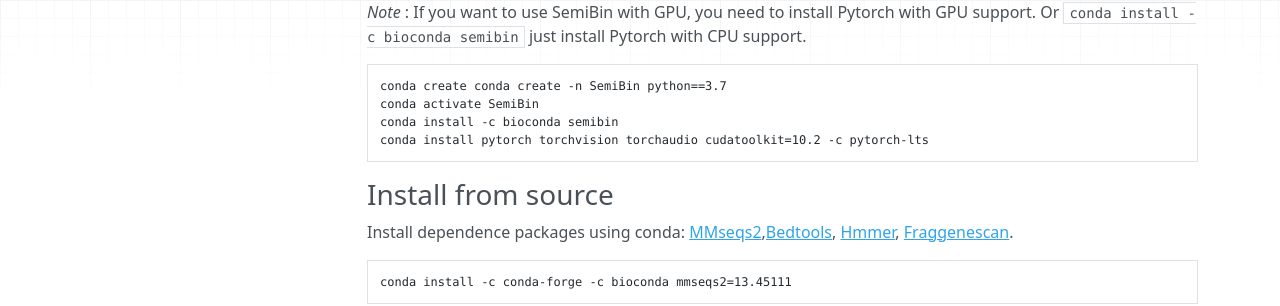
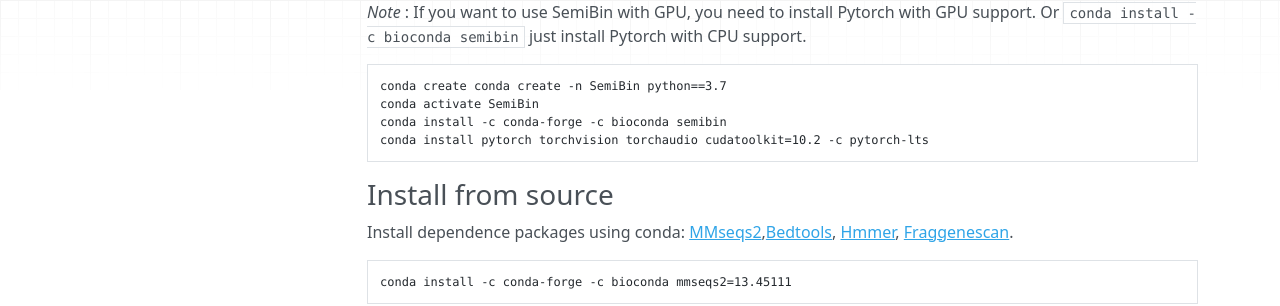
Before and after one commit to BigDataBiology/SemiBin, an MkDocs documentation site: the page built from docs/install.md, in a window 1280 px wide. Shown: the part 216-522 px from the top of the page. Built offline with MkDocs 1.6.1, drawn with Linux system fonts in a browser that asks for light colours; nearby versions of some CDN libraries.

Commit message:
ENH fix install bug

````diff
--- a/docs/install.md
+++ b/docs/install.md
@@ -9,7 +9,7 @@
 ```bash
 conda create conda create -n SemiBin python==3.7
 conda activate SemiBin
-conda install -c bioconda semibin
+conda install -c conda-forge -c bioconda semibin
 conda install pytorch torchvision torchaudio cudatoolkit=10.2 -c pytorch-lts
 ```
 
````
Also changed, not shown: README.md (+1 -1 lines).
